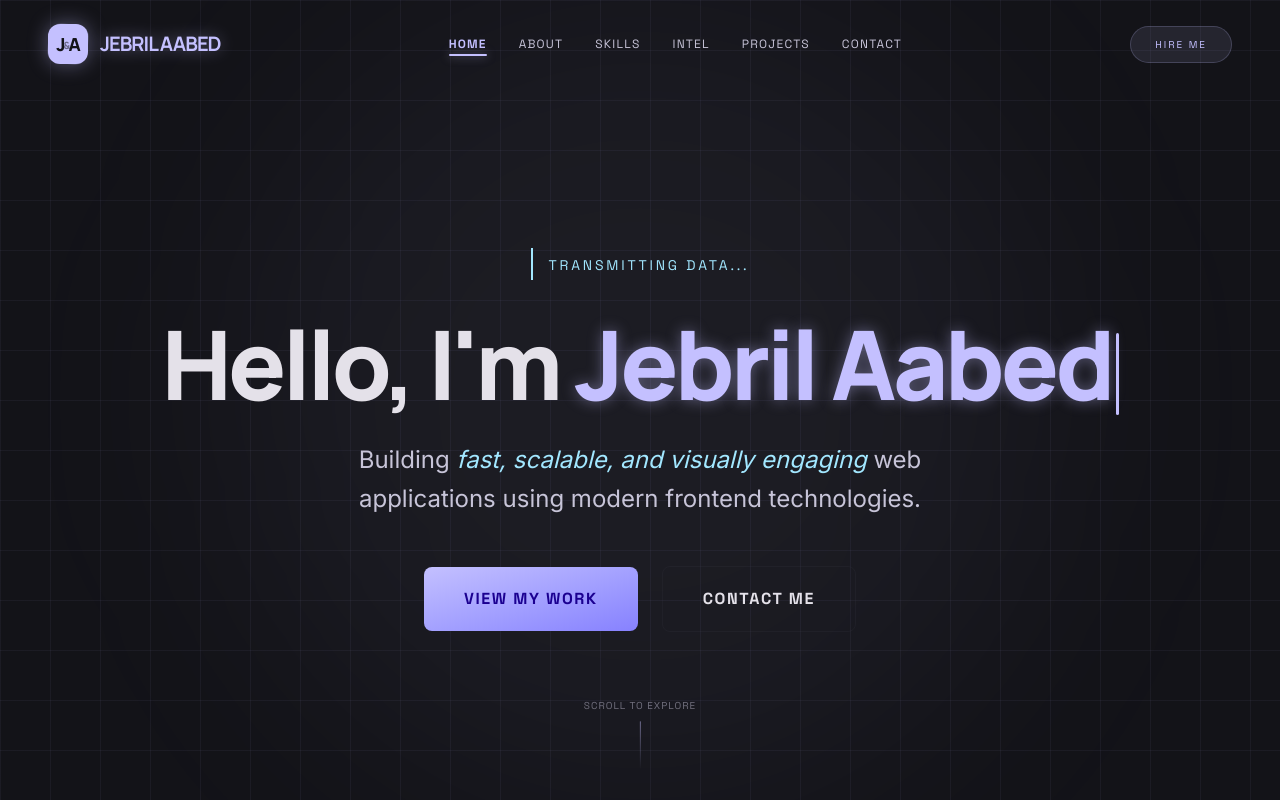
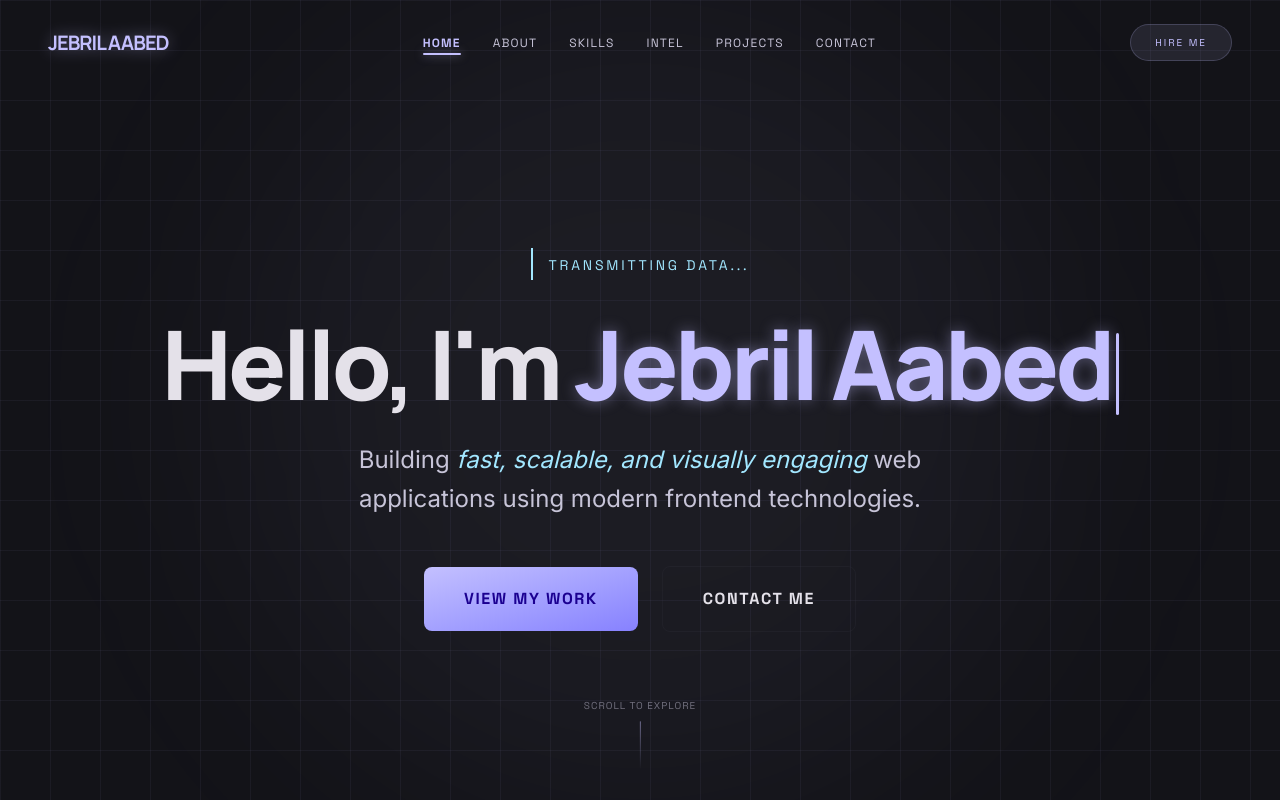
Before and after one commit to jebrilabed/Jebril-Aabed-Portfolio, a Next.js app: page / in a window 1280 px wide. Shown: the top 800 px of the page. Built offline with nearby package versions, Linux system fonts and the light colour scheme.

Commit message:
revert: remove stylized logo from navbar

```diff
--- a/src/components/Navbar.tsx
+++ b/src/components/Navbar.tsx
@@ -94,16 +94,7 @@ export default function Navbar() {
           animate={{ opacity: 1, x: 0 }}
           className="flex items-center gap-4 z-50"
         >
-          <a href="#home" className="group flex items-center gap-3">
-            <div className="relative w-10 h-10 flex items-center justify-center">
-              <div className="absolute inset-0 bg-primary/20 rounded-xl rotate-6 group-hover:rotate-12 transition-transform duration-500"></div>
-              <div className="absolute inset-0 bg-primary rounded-xl group-hover:-rotate-6 transition-transform duration-500 shadow-[0_0_20px_rgba(196,192,255,0.4)]"></div>
-              <div className="relative font-headline font-black text-background text-lg tracking-tighter flex items-center justify-center">
-                <span className="translate-x-0.5">J</span>
-                <span className="text-[10px] opacity-50 mx-px mt-1">&</span>
-                <span className="-translate-x-0.5">A</span>
-              </div>
-            </div>
+          <a href="#home" className="group flex items-center gap-2">
             <h1 className="text-xl font-bold tracking-tighter text-primary drop-shadow-[0_0_8px_rgba(196,192,255,0.4)] font-headline uppercase whitespace-nowrap hidden sm:block">
               {portfolioData.name}
             </h1>
```
